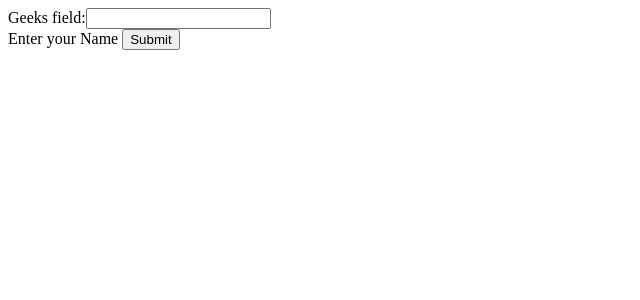
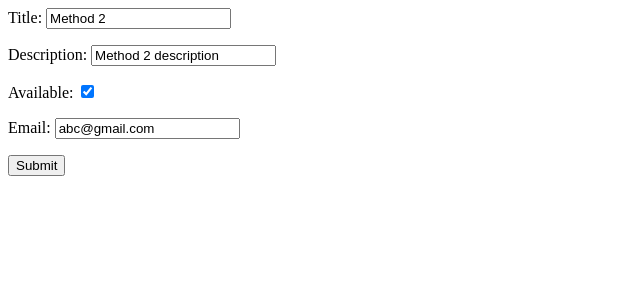
Before and after one commit to naveenkrnl/geeksforgeeks, a Django app: page / in a window 1280 px wide. Shown: the top 300 px of the page, without its empty margins (0-640 px from the left). Run offline with Django 3.2, Linux system fonts and the light colour scheme.

Commit message:
Initial data = Django Forms

```diff
--- a/geeks/forms.py
+++ b/geeks/forms.py
@@ -1,4 +1,7 @@
 from django import forms
 
 class GeeksForm(forms.Form):
-    geeks_field         = forms.CharField(help_text="Enter your Name")
+    title         = forms.CharField(initial = "Method 2 ")
+    description   = forms.CharField(initial = "Method 2 description")
+    available     = forms.BooleanField(initial = True)
+    email         = forms.EmailField(initial = "abc@gmail.com")
--- a/geeks/templates/home.html
+++ b/geeks/templates/home.html
@@ -1,5 +1,5 @@
 <form method="POST">
     {% csrf_token %}
-    {{ form.as_table }}
+    {{ form.as_p }}
     <input type="submit" value="Submit">
 </form>
--- a/geeks/views.py
+++ b/geeks/views.py
@@ -1,13 +1,25 @@
 from django.shortcuts import render
 from .forms import GeeksForm
 
-# Create your views here.
 def home_view(request):
     context ={}
+
+    # dictionary for initial data with
+    # field names as keys
+
+    # add the dictionary during initialization
     form = GeeksForm(request.POST or None)
+
     context['form']= form
-    if request.POST:
-        if form.is_valid():
-            temp=form.cleaned_data.get("geeks_field")
-            print(temp)
     return render(request, "home.html", context)
+
+
+from django.shortcuts import render
+from .forms import GeeksForm
+
+# creating a home view
+def home_view(request):
+    context = {}
+    form = GeeksForm(request.POST or None)
+    context['form'] = form
+    return render(request, "home.html", context)
```
Also changed, not shown: db.sqlite3, geeks/migrations/0001_initial.py.
